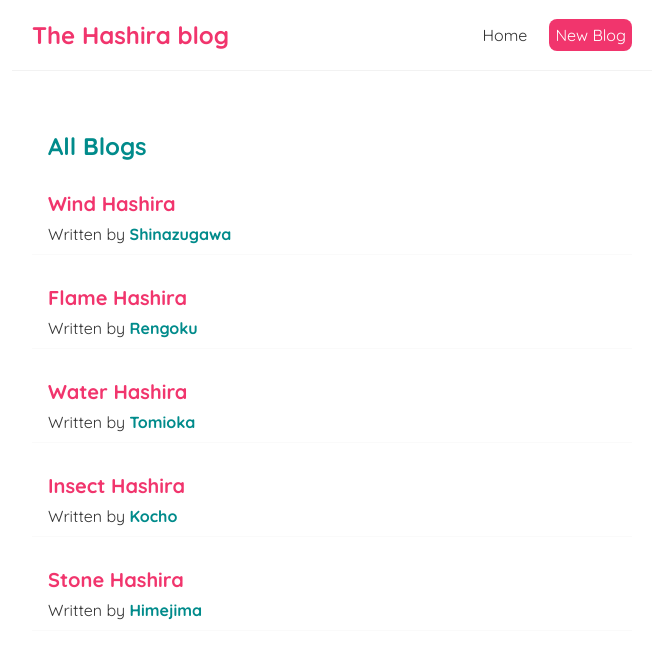
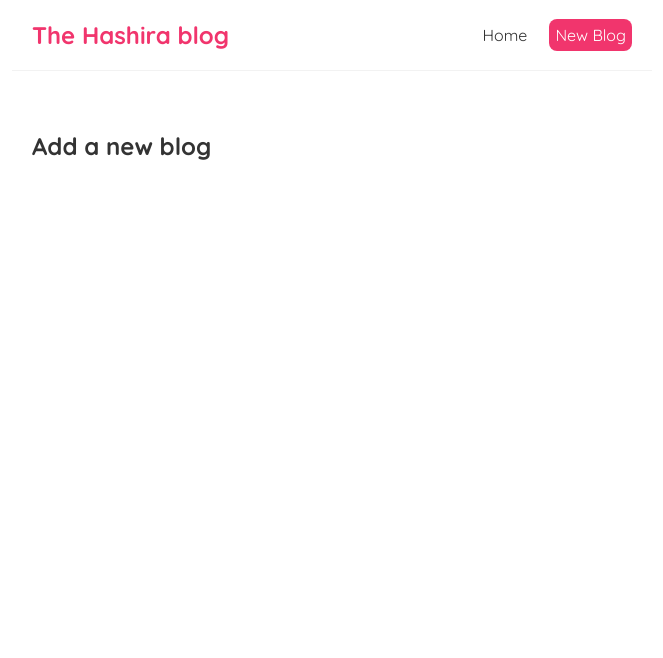
Before and after one commit to SurajSarangi/Hashira-blog, a React (Create React App) app: page /create in a window 1280 px wide. Shown: the top 658 px of the page, without its empty margins (308-971 px from the left). Built offline with nearby package versions, Linux system fonts and the light colour scheme; data requests are answered from the project's data file; the HTML template or start-up script is replaced by a standard one.

Commit message:
added react routers

```diff
--- a/package.json
+++ b/package.json
@@ -9,6 +9,7 @@
     "json-server": "^0.16.3",
     "react": "^17.0.2",
     "react-dom": "^17.0.2",
+    "react-router-dom": "^5.2.0",
     "react-scripts": "4.0.3",
     "web-vitals": "^1.0.1"
   },
--- a/src/App.js
+++ b/src/App.js
@@ -1,14 +1,25 @@
 import Navbar from './Navbar';
 import Home from './Home';
+import Create from './Create';
+import { BrowserRouter as Router, Route, Switch } from 'react-router-dom';
 
 function App() {
 return (
+	<Router>
 		<div className="App">
 			<Navbar />
 			<div className="content">
+				<Switch>
+					<Route exact path="/">
 						<Home />
+					</Route>
+					<Route exact path="/create">
+						<Create />
+					</Route>
+				</Switch>
 			</div>
 		</div>
+	</Router>
     );
 }
 
--- /dev/null
+++ b/src/Create.js
@@ -0,0 +1,9 @@
+const Create = () => {
+    return (
+        <div className="create">
+            <h2>Add a new blog</h2>
+        </div>
+     );
+}
+
+export default Create;
```
Also changed, not shown: 1 other file (tests, documents, lock files or other folders). Lines whose indentation alone changed are shown as unchanged.
